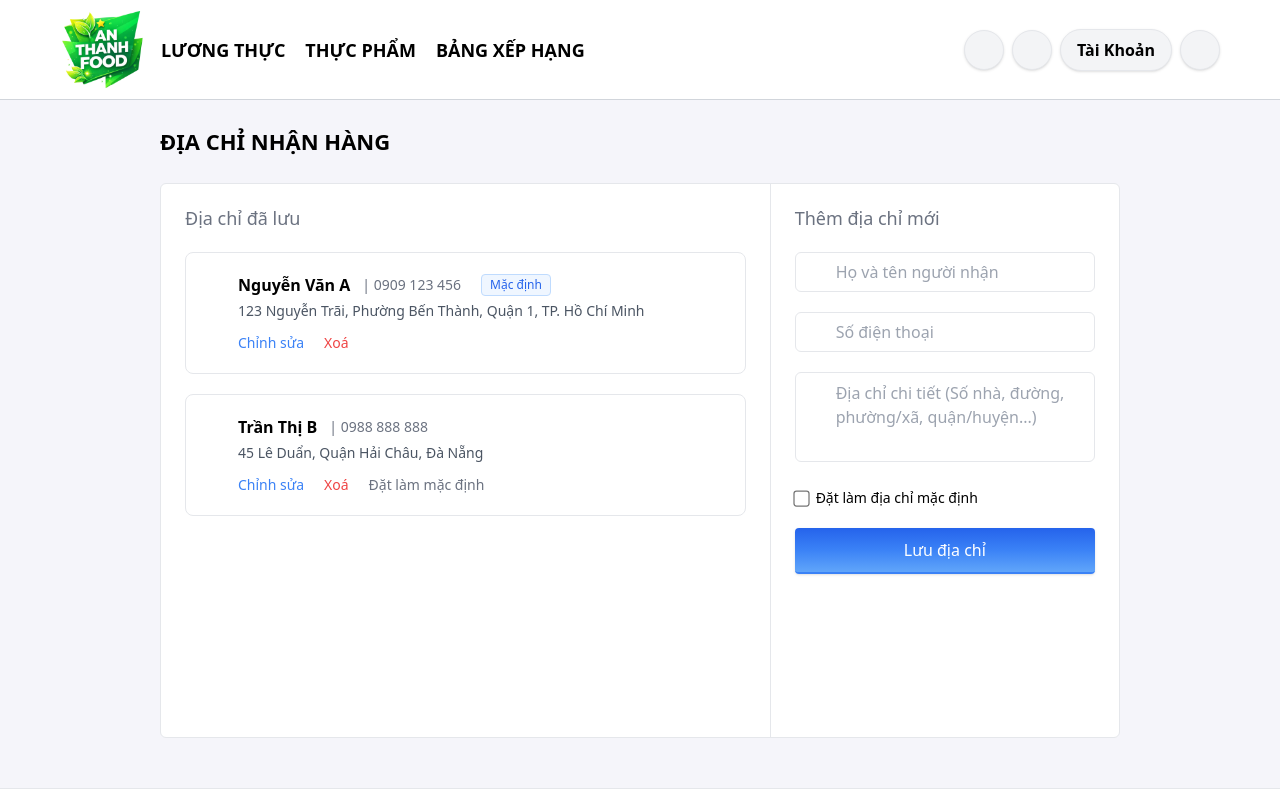
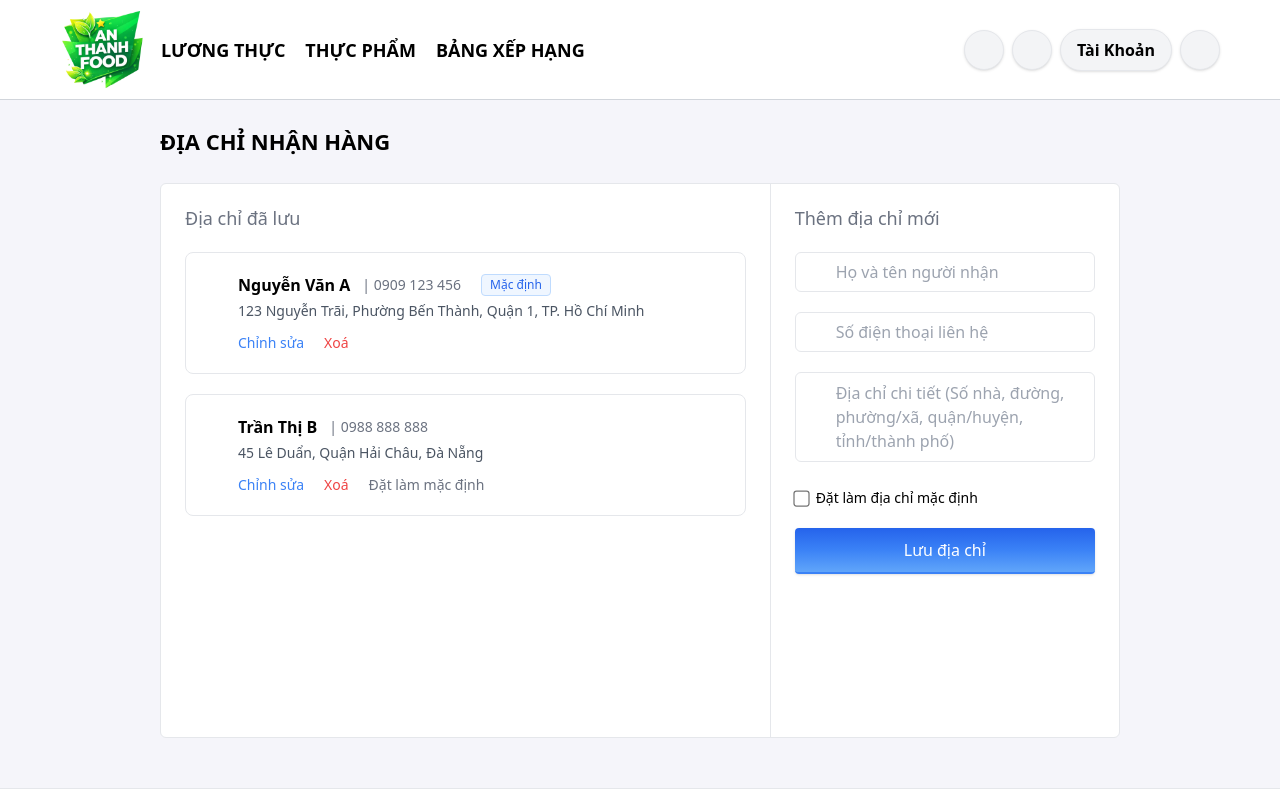
Before and after one commit to SongDuy/web-an-thanh-food, a React (Create React App) app: page /account/address in a window 1280 px wide. Shown: the top 800 px of the page. Built offline with nearby package versions, Linux system fonts and the light colour scheme; some icons are missing; what i18n-iso-countries would draw is missing.

Commit message:
Update new

```diff
--- a/src/pages/account/Address.js
+++ b/src/pages/account/Address.js
@@ -141,7 +141,7 @@ const AddressPage = () => {
                                 <PhoneOutlinedIcon className="absolute left-3 top-1/2 -translate-y-1/2 text-gray-400" />
                                 <input
                                     type="text"
-                                    placeholder="Số điện thoại"
+                                    placeholder="Số điện thoại liên hệ"
                                     className="w-full h-[40px] pl-10 pr-3 border rounded-md outline-none focus:ring-1 focus:ring-blue-400"
                                 />
                             </div>
@@ -151,7 +151,7 @@ const AddressPage = () => {
                                 <AddLocationAltOutlinedIcon className="absolute left-3 top-3 text-gray-400" />
                                 <textarea
                                     rows={3}
-                                    placeholder="Địa chỉ chi tiết (Số nhà, đường, phường/xã, quận/huyện...)"
+                                    placeholder="Địa chỉ chi tiết (Số nhà, đường, phường/xã, quận/huyện, tỉnh/thành phố)"
                                     className="w-full pl-10 pr-3 py-2 border rounded-md outline-none focus:ring-1 focus:ring-blue-400 resize-none"
                                 />
                             </div>
```
